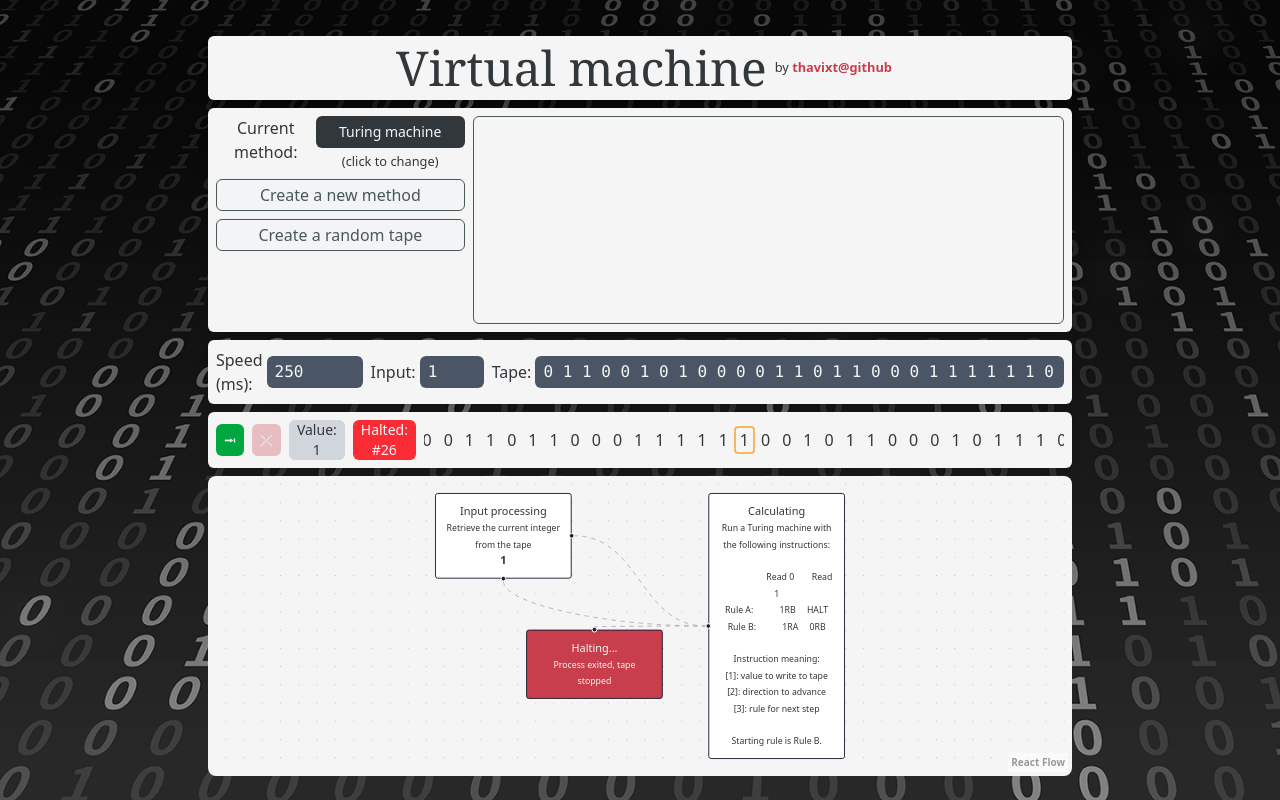
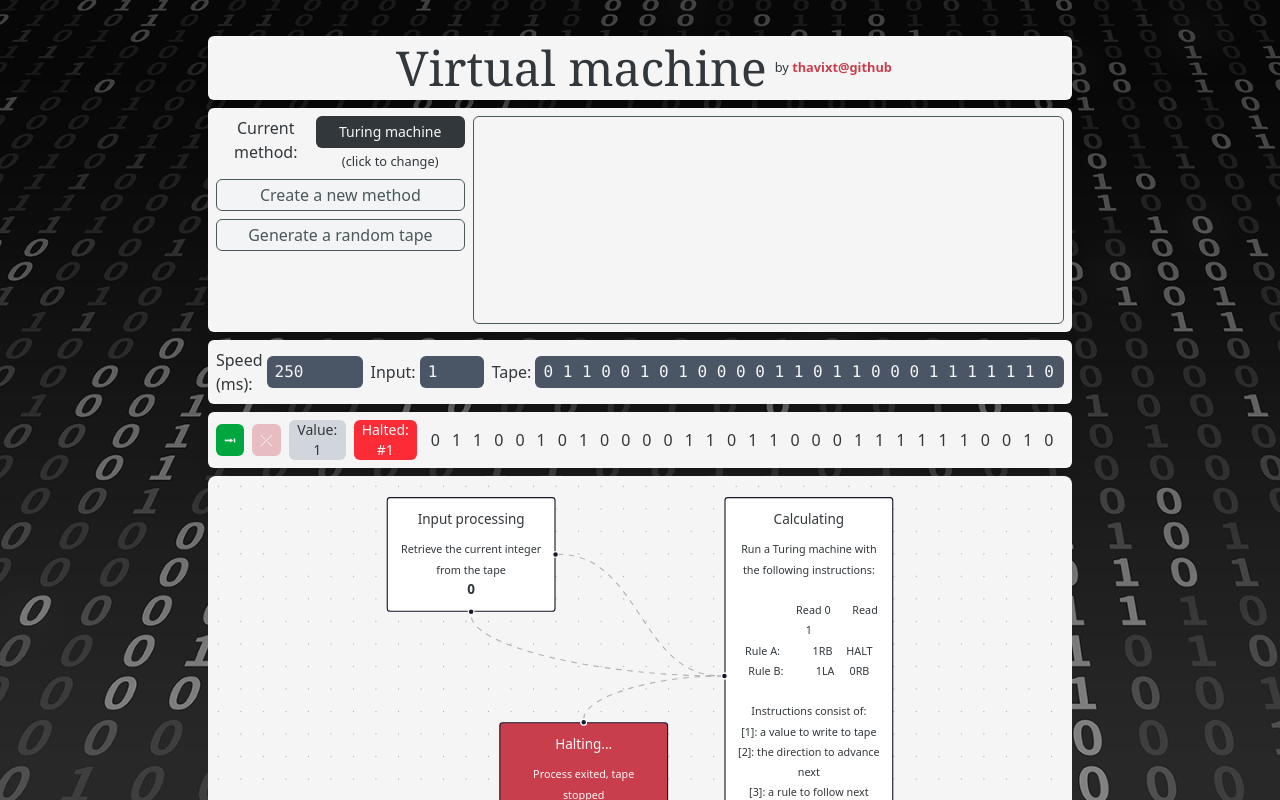
Before and after one commit to thavixt/virtual-machine-sim, a React (Vite) app: page / in a window 1280 px wide. Built offline with nearby package versions, Linux system fonts and the light colour scheme.

Commit message:
feature: loop tape

```diff
--- a/src/App.tsx
+++ b/src/App.tsx
@@ -32,7 +32,7 @@ function App() {
         <TapeInput />
         <VirtualMachine />
       </div>
-      <div className="px-2 min-h-[300px] flex">
+      <div className="px-2 min-h-[400px] flex">
         <Container>
           {(width, height) => <Flow key={`${width}x${height}`} />}
         </Container>
--- a/src/components/DashboardButtons.tsx
+++ b/src/components/DashboardButtons.tsx
@@ -70,7 +70,7 @@ export function DashboardButtons() {
               onClick={() => openDialog('createTape')}
               type="button"
             >
-              Create a random tape
+              Generate a random tape
             </button>
           </div>
         </div>
--- a/src/components/StepCounter.tsx
+++ b/src/components/StepCounter.tsx
@@ -3,19 +3,19 @@ import { useVirtualStore } from "../state";
 
 export function StepCounter() {
   const currentProcess = useVirtualStore(state => state.currentProcess);
-  const position = useVirtualStore(state => state.position);
+  const step = useVirtualStore(state => state.step);
 
   const halted = (currentProcess === 'halt');
 
   return (
     <div className={classNames(
-      'rounded-md flex place-items-center px-2 text-center text-sm',
+      'w-16 rounded-md flex place-items-center px-2 text-center text-sm',
       { 'bg-red-500 text-gray-100': halted },
     )}>
       {halted ? (
-        <span>Halted: #{position + 1}</span>
+        <span>Halted: #{step + 1}</span>
       ) : (
-        <span>Step: #{position + 1}</span>
+        <span>Step: #{step + 1}</span>
       )}
     </div>
   )
--- a/src/flow/nodes/VirtualNode.tsx
+++ b/src/flow/nodes/VirtualNode.tsx
@@ -39,7 +39,7 @@ export function VirtualNode({ data: { type } }: NodeProps<VirtualNode>) {
 
   return (
     <div className={`react-flow__node-default rf-node rf-node_${type} rf-node_${status}`}>
-      <p>{LABELS[type]}</p>
+      <p className="pb-2">{LABELS[type]}</p>
       <small className="whitespace-pre-wrap">{description}</small>
       <p>
         <b>{type === 'input' ? tape[position] ?? 0 : null}</b>
--- a/src/flow/nodes/index.ts
+++ b/src/flow/nodes/index.ts
@@ -20,7 +20,7 @@ export const DEFAULT_NODES: AppNode[] = [
   {
     id: 'halt',
     type: 'virtualNode',
-    position: { x: 100, y: 150 },
+    position: { x: 100, y: 200 },
     data: { type: 'halt' },
   },
 ];
--- a/src/logic/calculations.ts
+++ b/src/logic/calculations.ts
@@ -1,9 +1,18 @@
 import { CalculationFn, ErrorMessage, Calculation } from "../types";
 
 const turingMachine: CalculationFn['fn'] = (step, instructions, input, tapeDirection) => {
+  // Verify the input is valid
+  if (![0, 1].includes(+input)) {
+    const errorMessage: ErrorMessage = {
+      reason: `HALT - input invalid, or tape ran out`,
+      result: -1,
+    };
+    const msg = JSON.stringify(errorMessage as ErrorMessage)
+    throw new Error(msg);
+  }
+
   // provide a default instruction for the first step, since it'll be an unrelated number
-  const lastInstructions = step === 0 ? 'BBB' : instructions;
-  console.log(step);
+  const lastInstructions = step === 0 ? 'AAA' : instructions;
 
   // verify the received instruction return from the previous step
   let currentRule = lastInstructions.toString()[2].toString() as 'A' | 'B';
@@ -25,7 +34,7 @@ const turingMachine: CalculationFn['fn'] = (step, instructions, input, tapeDirec
   // get the next instruction based on the current input
   const ruleTable = {
     A: { 0: '1RB', 1: 'HALT' },
-    B: { 0: '1RA', 1: '0RB' },
+    B: { 0: '1LA', 1: '0RB' },
   };
   // based on the rule returned by the previous step
   const currentRuleColumn = ruleTable[currentRule];
@@ -35,7 +44,7 @@ const turingMachine: CalculationFn['fn'] = (step, instructions, input, tapeDirec
   // verify the next instruction
   if (nextInstruction === 'HALT') {
     const errorMessage: ErrorMessage = {
-      reason: `Turing machine received a HALT instruction from the last step`,
+      reason: `Turing machine received the HALT instruction`,
       result: -1,
     };
     const msg = JSON.stringify(errorMessage as ErrorMessage)
@@ -134,12 +143,12 @@ export const CALCULATIONS: Record<Calculation, CalculationFn> = {
 
 \t\t\t\t\tRead 0\t\tRead 1
 Rule A:\t\t\t1RB\t\tHALT
-Rule B:\t\t\t1RA\t\t0RB
+Rule B:\t\t\t1LA\t\t0RB
 
-Instruction meaning:
-[1]: value to write to tape
-[2]: direction to advance
-[3]: rule for next step
+Instructions consist of:
+[1]: a value to write to tape
+[2]: the direction to advance next
+[3]: a rule to follow next
 
 Starting rule is Rule B.`,
     tip: 'Provide a tape of 1s as 0s only',
--- a/src/logic/utils.ts
+++ b/src/logic/utils.ts
@@ -17,7 +17,7 @@ export function getRandomInt(min = 0, max = 1) {
  * Minimum 10 tape length - always
  */
 export function getRandomTape(length = 100, min?: number, max?: number): ITape {
-  return Array(Math.max(length, 10)).fill(0).map(() => getRandomInt(min, max));
+  return Array(Math.max(length, 5)).fill(0).map(() => getRandomInt(min, max));
 }
 
 /**
--- a/src/state/store.ts
+++ b/src/state/store.ts
@@ -5,10 +5,11 @@ import { IStore } from './IStore';
 import { Calculation, CalculationFn, Direction, ErrorMessage, ITape, ProcessType } from '../types';
 
 const DEFAULT_CALCULATION: Calculation = (() => {
+  return 'turing';
+  // random initial calculation set on load
   // const value = getRandomKey(CALCULATIONS, 'add');
   // console.debug('DEFAULT_CALCULATION:', value);
   // return value;
-  return 'turing';
 })();
 const DEFAULT_TAPE: ITape = (() => {
   const value = getRandomTape(100, 0, 1);
@@ -17,7 +18,8 @@ const DEFAULT_TAPE: ITape = (() => {
 })();
 
 const DEFAULT_LOGS: string[] = [];
-const DEFAULT_POSITION = 25;
+// const DEFAULT_POSITION = Math.floor(DEFAULT_TAPE.length / 3);
+const DEFAULT_POSITION = -1;
 const DEFAULT_STEP_MS = 250;
 const DEFAULT_VALUE = 1;
 
@@ -29,14 +31,17 @@ export const useVirtualStore = create<IStore>()((set, get) => ({
     }
     set(() => ({initPhase: 'pending'}))
     const ms = getRandomInt(250, 500);
-    console.debug(`Init in ${ms}ms`)
+    // @TODO: do something interesting
+    // like read past/stored data
     await sleep(ms);
+    // console.debug(`Init in ${ms}ms`);
     set(() => ({initPhase: 'ready'}))
   },
-  // for now, skip the initialization stuff, @todo maybe do something interesting later
+  // @TODO: do something interesting
+  // for now, skip the initialization stuff
+  // probably read stored calculations, localstorage/indexedDB
   initPhase: 'ready',
 
-  // virtual machine
   step: 0,
   stepMs: DEFAULT_STEP_MS,
   isRunning: false,
@@ -64,31 +69,27 @@ export const useVirtualStore = create<IStore>()((set, get) => ({
   calculate: async () => {
     let error: Error | null = null;
     set((state) => {
-      if (state.currentProcess !== 'calc') {
-        return {};
-      }
-
-      if (state.position >= state.tape.length) {
-        error = new Error('Tape finished');
-        return { currentProcess: 'halt', isRunning: false };
-      }
-
-      const currentPosition = state.position;
+      const currentStep = state.step;
       const currentValue = state.currentValue;
       const nextValue = state.tape[state.position];
-
       const fn = state.calculation;
-      // @todo
       const logPrefix = '';
-      const logFn = `${fn}(${currentPosition}, ${currentValue}, ${nextValue})`;
-      let log = ``;
+      const logFn = `${fn}(${currentStep}, ${currentValue}, ${nextValue})`;
       let result = currentValue;
 
       try {
-        // console.debug(currentPosition, currentValue, nextValue);
+        if (state.currentProcess !== 'calc') {
+          return {};
+        }
+        if (state.position >= state.tape.length) {
+          throw new Error(JSON.stringify(({
+            reason: 'Tape finished',
+            result,
+          }) as ErrorMessage));
+        }
         result = executeCalculation(
           CALCULATIONS[state.calculation].fn,
-          state.step,
+          currentStep,
           currentValue,
           nextValue,
           state.direction,
@@ -97,9 +98,7 @@ export const useVirtualStore = create<IStore>()((set, get) => ({
         const calcError = e as Error;
         error = calcError;
         const errorMessage = JSON.parse(calcError.message) as ErrorMessage;
-
-        log = `${logPrefix} ${logFn} -> ${errorMessage.result} (Halted, reason: ${errorMessage.reason})`;
-
+        const log = `${logPrefix} ${logFn} -> ${errorMessage.result} (Halted, reason: ${errorMessage.reason})`;
         return {
           step: state.step + 1,
           currentProcess: 'halt',
@@ -109,7 +108,7 @@ export const useVirtualStore = create<IStore>()((set, get) => ({
         }
       }
 
-      log = `${logPrefix} ${logFn} -> ${result}`
+      const log = `${logPrefix} ${logFn} -> ${result}`
       return {
         step: state.step + 1,
         currentValue: result,
@@ -143,9 +142,18 @@ export const useVirtualStore = create<IStore>()((set, get) => ({
   })),
 
   direction: 'forward',
-
   // api
-  advance: () => set((state) => ({ position: state.position + (state.direction === 'forward' ? 1 : -1) })),
+  advance: () => set((state) => {
+    if (state.direction === 'forward' && state.position >= state.tape.length - 1) {
+      console.warn('Tape looped from the end');
+      return { position: 0 };
+    }
+    if (state.direction === 'back' && state.position === 0) {
+      console.warn('Tape looped from the start');
+      return { position: state.tape.length - 1 };
+    }
+    return { position: state.position + (state.direction === 'forward' ? 1 : -1) };
+  }),
   reverse: () => set((state) => ({ direction: state.direction === 'back' ? 'forward' : 'back' })),
   write: (n: number) => set((state) => {
     const position = state.position;
```
Also changed, not shown: 1 other file (tests, documents, lock files or other folders).
